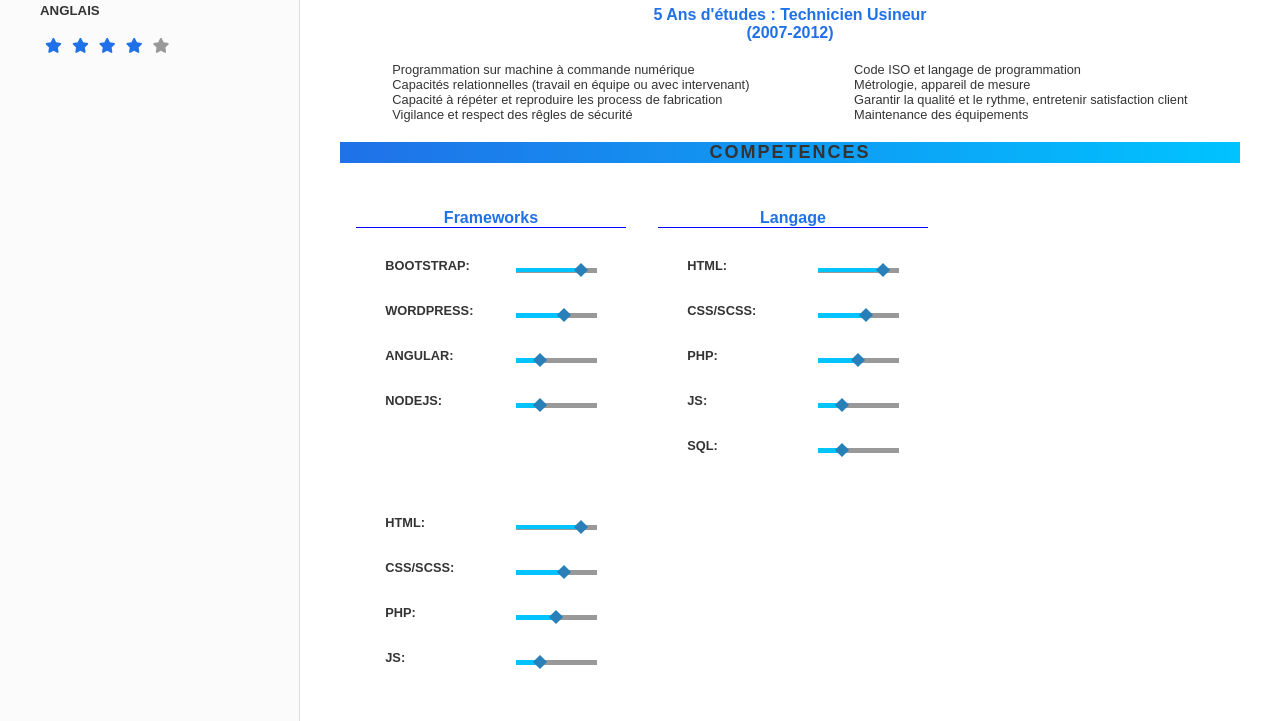
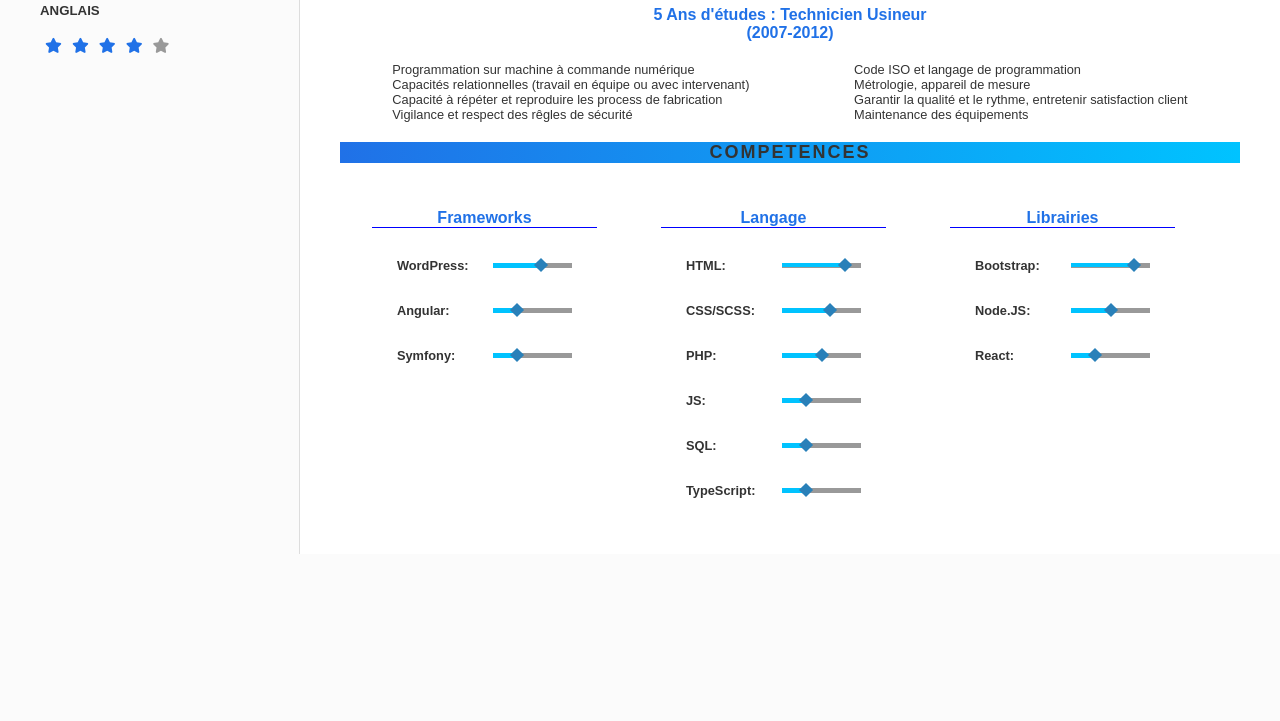
Before and after one commit to magusin/cv, a PHP site: page / in a window 1280 px wide. Shown: the part 534-1255 px from the top of the page. After the commit the page ends 1088 px from the top, so only its background shows below. Run offline with PHP 8.4, Linux system fonts and the light colour scheme; style sheets or scripts are compiled from the project's sources; some libraries are stand-ins or nearby versions; some web fonts are replaced.

Commit message:
fix mixin, ajout mixin md

```diff
--- a/css/style.css
+++ b/css/style.css
@@ -168,15 +168,15 @@ header {
   display: flex;
   flex-wrap: wrap;
   flex-direction: column;
-  width: 30%;
+  width: 28%;
   margin: 1em; }
   @media (min-width: 768px) and (max-width: 979px) {
     .container-2 {
       display: flex;
       flex-wrap: wrap;
       flex-direction: column;
-      width: 40%;
-      margin: 0.5em; } }
+      width: 33%;
+      margin: 2em; } }
   @media (max-width: 767px) {
     .container-2 {
       display: block;
@@ -184,13 +184,20 @@ header {
       width: auto;
       margin: 1em;
       align-items: center; } }
+  @media (min-width: 980px) and (max-width: 1199px) {
+    .container-2 {
+      display: flex;
+      flex-wrap: wrap;
+      flex-direction: column;
+      width: 25%;
+      margin: 1em 1.5em; } }
   @media (min-width: 1200px) {
     .container-2 {
       display: flex;
       flex-wrap: wrap;
       flex-direction: column;
-      width: 30%;
-      margin: 1em; } }
+      width: 25%;
+      margin: 1em 2em; } }
   .container-2 h4 {
     font-size: 1em;
     text-align: center;
@@ -206,6 +213,10 @@ header {
         .container-2 .container-skill h3 {
           font-size: 0.8em;
           width: 6em; } }
+      @media (min-width: 1200px) {
+        .container-2 .container-skill h3 {
+          font-size: 0.8em;
+          width: 3em; } }
     .container-2 .container-skill .bar-skill {
       margin: 2rem 0 0.5rem 0.5em;
       size: 1em;
@@ -221,7 +232,27 @@ header {
           size: 1em;
           display: flex;
           flex-direction: row;
-          width: 40%;
+          width: 30%;
+          height: 5px;
+          background: var(--hint);
+          position: relative; } }
+      @media (min-width: 980px) and (max-width: 1199px) {
+        .container-2 .container-skill .bar-skill {
+          margin: 1.5rem 0 0.5rem 0.5em;
+          size: 1em;
+          display: flex;
+          flex-direction: row;
+          width: 35%;
+          height: 5px;
+          background: var(--hint);
+          position: relative; } }
+      @media (min-width: 1200px) {
+        .container-2 .container-skill .bar-skill {
+          margin: 1.5rem 0 0.5rem 0.5em;
+          size: 1em;
+          display: flex;
+          flex-direction: row;
+          width: 35%;
           height: 5px;
           background: var(--hint);
           position: relative; } }
--- a/index.html
+++ b/index.html
@@ -140,29 +140,22 @@
 <div class="container">
     <div class="container-2">
         <h4>Frameworks</h4>
-        <div class="container-skill">
-            <h3>BOOTSTRAP: </h3>
-                <div class="bar-skill">
-                    <div class="bar-skill-progress"></div>
-                    <div class="bar-skill-dot"></div>
-                </div>
-        </div>
             <div class="container-skill">
-                <h3>WORDPRESS: </h3>
+                <h3>WordPress: </h3>
                 <div class="bar-skill">
                     <div class="bar-skill-progress-2"></div>
                     <div class="bar-skill-dot-2"></div>
                 </div>
             </div>
             <div class="container-skill">
-                <h3>ANGULAR: </h3>
+                <h3>Angular: </h3>
                 <div class="bar-skill">
                     <div class="bar-skill-progress-4"></div>
                     <div class="bar-skill-dot-4"></div>
                 </div>
             </div>
             <div class="container-skill">
-                <h3>NODEJS: </h3>
+                <h3>Symfony: </h3>
                 <div class="bar-skill">
                     <div class="bar-skill-progress-4"></div>
                     <div class="bar-skill-dot-4"></div>
@@ -206,31 +199,32 @@
                         <div class="bar-skill-dot-4"></div>
                     </div>
                 </div>
+                <div class="container-skill">
+                    <h3>TypeScript: </h3>
+                    <div class="bar-skill">
+                        <div class="bar-skill-progress-4"></div>
+                        <div class="bar-skill-dot-4"></div>
+                    </div>
+                </div>
             </div>
             <div class="container-2">
+                <h4>Librairies</h4>
                 <div class="container-skill">
-                    <h3>HTML: </h3>
+                    <h3>Bootstrap: </h3>
                         <div class="bar-skill">
                             <div class="bar-skill-progress"></div>
                             <div class="bar-skill-dot"></div>
                         </div>
                 </div>
                     <div class="container-skill">
-                        <h3>CSS/SCSS: </h3>
-                        <div class="bar-skill">
-                            <div class="bar-skill-progress-2"></div>
-                            <div class="bar-skill-dot-2"></div>
-                        </div>
-                    </div>
-                    <div class="container-skill">
-                        <h3>PHP: </h3>
+                        <h3>Node.JS: </h3>
                         <div class="bar-skill">
                             <div class="bar-skill-progress-3"></div>
                             <div class="bar-skill-dot-3"></div>
                         </div>
                     </div>
                     <div class="container-skill">
-                        <h3>JS: </h3>
+                        <h3>React: </h3>
                         <div class="bar-skill">
                             <div class="bar-skill-progress-4"></div>
                             <div class="bar-skill-dot-4"></div>
--- a/scss/_media-queries.scss
+++ b/scss/_media-queries.scss
@@ -19,6 +19,12 @@
     }
   }
 
+  @mixin ld {
+    @media (min-width: 980px) and (max-width: 1199px){
+      @content;
+    }
+  }
+
   /* Large desktop */
   @mixin xl {
     @media (min-width: 1200px) {
--- a/scss/style.scss
+++ b/scss/style.scss
@@ -99,6 +99,7 @@ background: var(--border);
   @include sm {
    display: block;
    align-items: center;
+
   }
 
 }
@@ -143,14 +144,14 @@ background: var(--border);
   display: flex;
   flex-wrap: wrap;
   flex-direction: column;
-  width: 30%;
+  width: 28%;
   margin: 1em;
   @include md {
     display: flex;
     flex-wrap: wrap;
     flex-direction: column;
-    width: 40%;
-    margin: 0.5em;
+    width: 33%;
+    margin: 2em;
   }
   @include sm {
     display: block;
@@ -160,12 +161,20 @@ background: var(--border);
     align-items: center;
 
   }
+  @include ld {
+    display: flex;
+    flex-wrap: wrap;
+    flex-direction: column;
+    width: 25%;
+    margin: 1em 1.5em;
+
+  }
   @include xl {
     display: flex;
     flex-wrap: wrap;
     flex-direction: column;
-    width: 30%;
-    margin: 1em;
+    width: 25%;
+    margin: 1em 2em;
   }
   h4 {
     font-size: 1em;
@@ -186,6 +195,10 @@ background: var(--border);
       font-size: 0.8em;
      width: 6em;
     }
+    @include xl {
+      font-size: 0.8em;
+     width: 3em;
+    }
    }
   .bar-skill {
     margin: 2rem 0 0.5rem 0.5em;
@@ -201,11 +214,32 @@ background: var(--border);
       size: 1em;
       display: flex;
       flex-direction: row;
-      width: 40%;
+      width: 30%;
       height: 5px;
       background: var(--hint);
       position: relative;
     }
+    @include ld {
+      margin: 1.5rem 0 0.5rem 0.5em;
+      size: 1em;
+      display: flex;
+      flex-direction: row;
+      width: 35%;
+      height: 5px;
+      background: var(--hint);
+      position: relative;
+    }
+    @include xl {
+      margin: 1.5rem 0 0.5rem 0.5em;
+      size: 1em;
+      display: flex;
+      flex-direction: row;
+      width: 35%;
+      height: 5px;
+      background: var(--hint);
+      position: relative;
+    }
+
 
   .bar-skill-progress {
     position: absolute;
```
